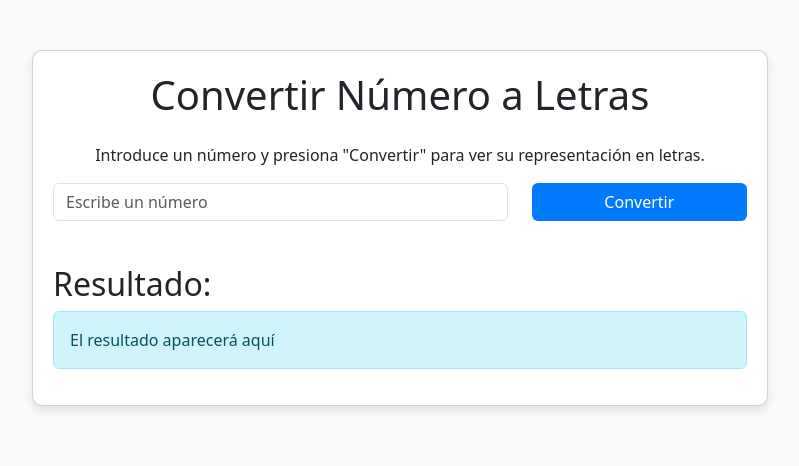
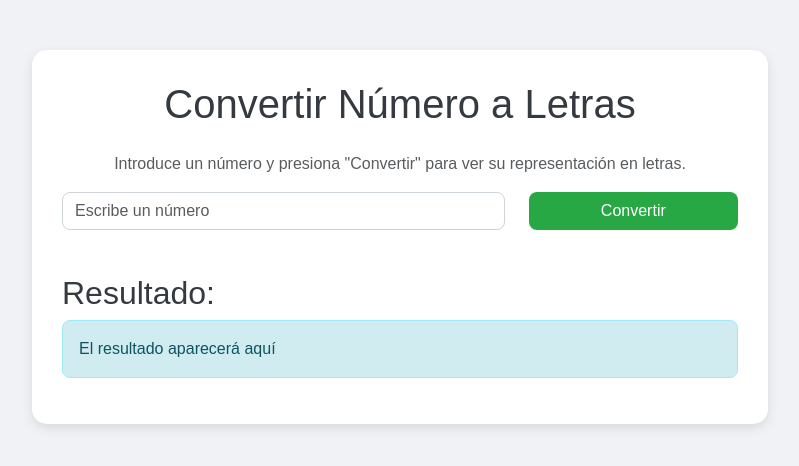
Before and after one commit to DanielMR5/TallerGitDanielMueses, a plain HTML site: page index.html in a window 1280 px wide. Shown: the whole page, without its empty margins (240-1039 px from the left). Drawn offline with nearby package versions, Linux system fonts and the light colour scheme; a small style sheet from the web is missing.

Commit message:
Segundo commit usando Bootstrap para mejorar la interfaz

```diff
--- a/index.html
+++ b/index.html
@@ -5,61 +5,75 @@
     <meta name="viewport" content="width=device-width, initial-scale=1.0">
     <title>Convertir Número a Letras</title>
 
-    <!-- Vinculación de Bootstrap (agregado en el <head>) -->
+    <!-- Vinculación de Bootstrap 5 -->
     <link href="https://cdn.jsdelivr.net/npm/bootstrap@5.3.3/dist/css/bootstrap.min.css" rel="stylesheet" integrity="sha384-KyZXEAg3QhqLMpG8r+8fhAXLRzCv6QZtt2eF6XZL5zVxWdhHxD8V9+UzgE9B5tTm" crossorigin="anonymous">
     <script src="https://cdn.jsdelivr.net/npm/bootstrap@5.3.3/dist/js/bootstrap.bundle.min.js" integrity="sha384-vjsK5tL0Qdy1ChSYzD5QmDlvK+RmthtsGVqB2jUIgnzVy+mheEy+rTdA6/zr2fjJ" crossorigin="anonymous"></script>
 
-    <!-- Estilos personalizados (agregado) -->
+    <!-- Estilos personalizados -->
     <style>
         body {
-            background-color: #f8f9fa; /* Fondo suave */
+            background-color: #f0f2f5;
+            font-family: 'Arial', sans-serif;
         }
         .container {
-            margin-top: 50px; /* Margen superior */
+            margin-top: 50px;
         }
         .card {
-            padding: 20px; /* Espaciado interior */
-            border-radius: 10px; /* Bordes redondeados */
-            box-shadow: 0 4px 8px rgba(0, 0, 0, 0.1); /* Sombra */
+            padding: 30px;
+            border: none;
+            border-radius: 15px;
+            background-color: #ffffff;
+            box-shadow: 0 4px 12px rgba(0, 0, 0, 0.1);
+        }
+        h1, h2 {
+            color: #343a40;
+        }
+        .form-control {
+            border-radius: 8px;
+            border: 1px solid #ced4da;
         }
         .btn-custom {
-            background-color: #007bff;
+            background-color: #28a745;
             color: white;
+            border-radius: 8px;
         }
         .btn-custom:hover {
-            background-color: #0056b3; /* Cambio de color en hover */
+            background-color: #218838;
+        }
+        .alert-info {
+            background-color: #d1ecf1;
+            color: #0c5460;
+            border-radius: 8px;
         }
         .resultado {
-            margin-top: 20px; /* Espaciado superior */
+            margin-top: 20px;
         }
     </style>
 </head>
 <body>
 
-    <!-- Contenedor principal con clases de Bootstrap (modificado) -->
+    <!-- Contenedor Principal -->
     <div class="container">
-        <div class="row justify-content-center"> <!-- Centra el contenido -->
-            <div class="col-md-8"> <!-- Ancho de columna -->
-                <div class="card"> <!-- Tarjeta con Bootstrap -->
+        <div class="row justify-content-center">
+            <div class="col-md-8">
+                <div class="card">
+                    <!-- Título -->
                     <h1 class="text-center mb-4">Convertir Número a Letras</h1>
-                    <p class="text-center">Introduce un número y presiona "Convertir" para ver su representación en letras.</p>
+                    <p class="text-center text-muted">Introduce un número y presiona "Convertir" para ver su representación en letras.</p>
 
-                    <!-- Formulario con estructura Bootstrap -->
+                    <!-- Formulario -->
                     <div class="row mb-4">
                         <div class="col-md-8">
-                            <!-- Input con clase de Bootstrap -->
                             <input type="number" id="numero" class="form-control" placeholder="Escribe un número" aria-label="Escribe un número">
                         </div>
                         <div class="col-md-4">
-                            <!-- Botón con clase personalizada -->
                             <button class="btn btn-custom w-100" onclick="convertirNumero()">Convertir</button>
                         </div>
                     </div>
 
-                    <!-- Sección del resultado -->
+                    <!-- Resultado -->
                     <div class="resultado">
                         <h2>Resultado:</h2>
-                        <!-- Alerta Bootstrap para el resultado -->
                         <p id="resultado" class="alert alert-info">El resultado aparecerá aquí</p>
                     </div>
                 </div>
@@ -67,7 +81,7 @@
         </div>
     </div>
 
-    <!-- Script para la conversión (sin cambios) -->
+    <!-- Script para convertir el número -->
     <script>
         function numeroALetras(num) {
             const unidades = ['cero', 'uno', 'dos', 'tres', 'cuatro', 'cinco', 'seis', 'siete', 'ocho', 'nueve'];
```
